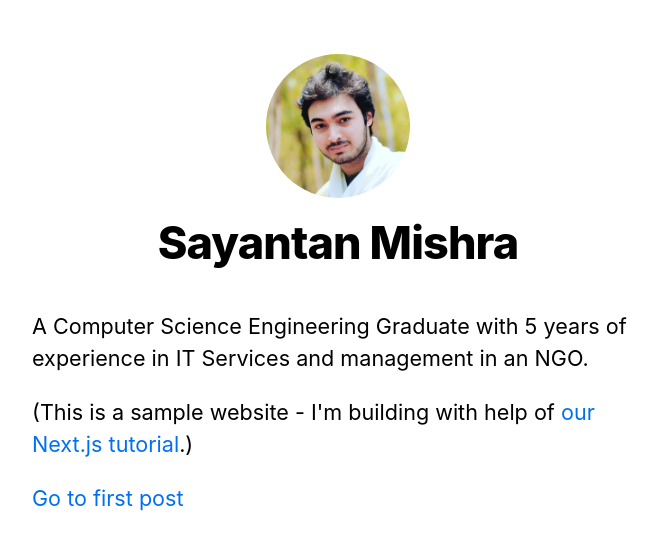
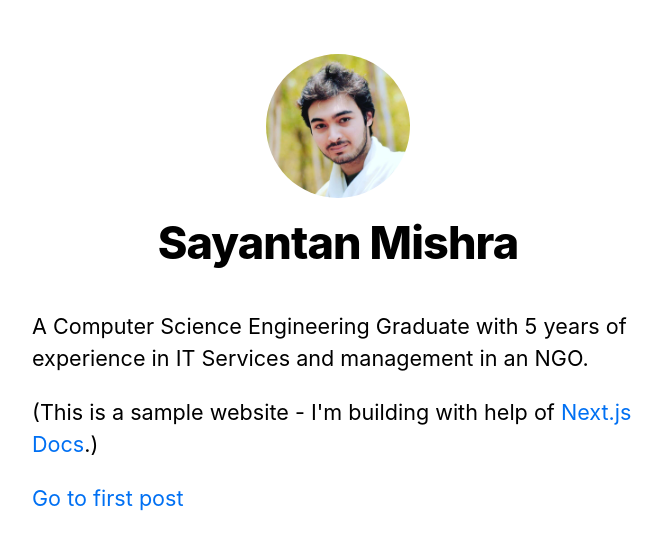
Before and after one commit to sayanmdn/next-walkthrough, a Next.js app: page / in a window 1280 px wide. Shown: the top 550 px of the page, without its empty margins (302-964 px from the left). Built offline with nearby package versions, Linux system fonts and the light colour scheme.

Commit message:
TEXT EDIT

```diff
--- a/pages/index.js
+++ b/pages/index.js
@@ -13,7 +13,7 @@ export default function Home() {
         <p>A Computer Science Engineering Graduate with 5 years of experience in IT Services and management in an NGO.</p>
         <p>
           (This is a sample website - I'm building with help of{' '}
-          <a href="https://nextjs.org/learn">our Next.js tutorial</a>.)
+          <a href="https://nextjs.org/learn">Next.js Docs</a>.)
         </p>
         <p><Link href='/posts/first-post' > Go to first post</Link></p>
       </section>
```
